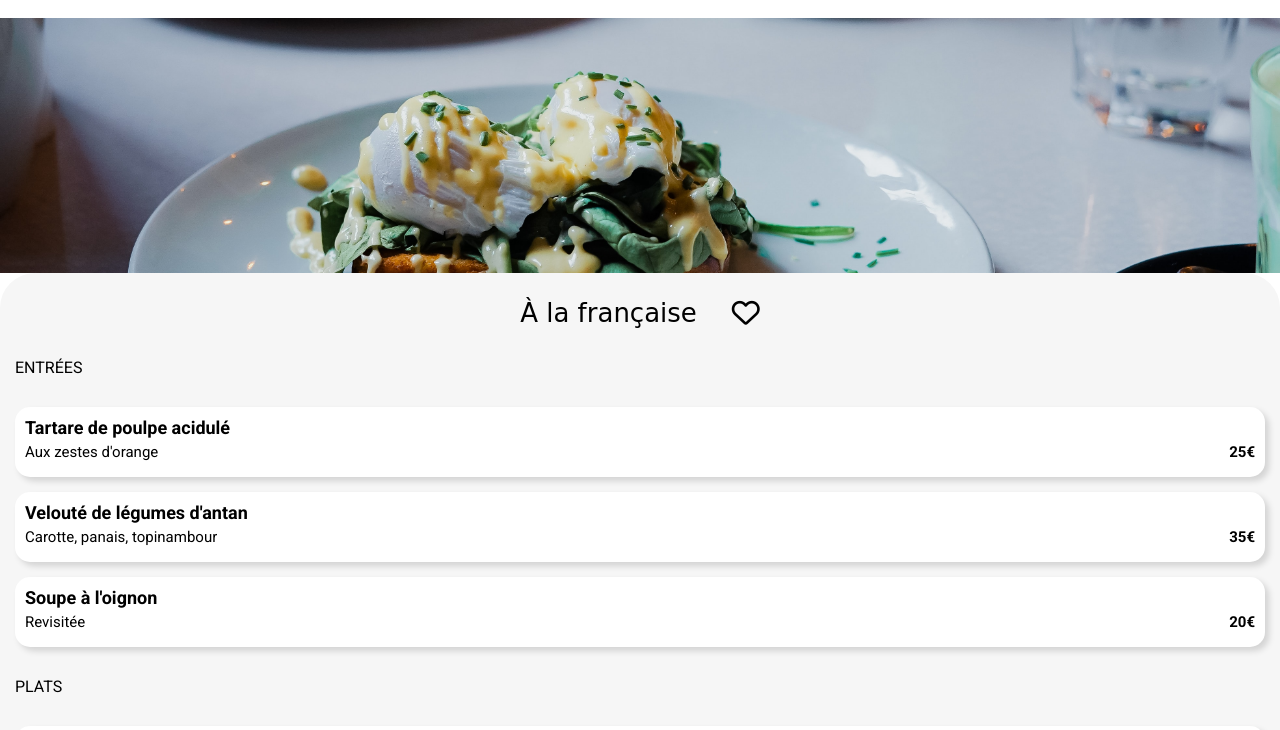
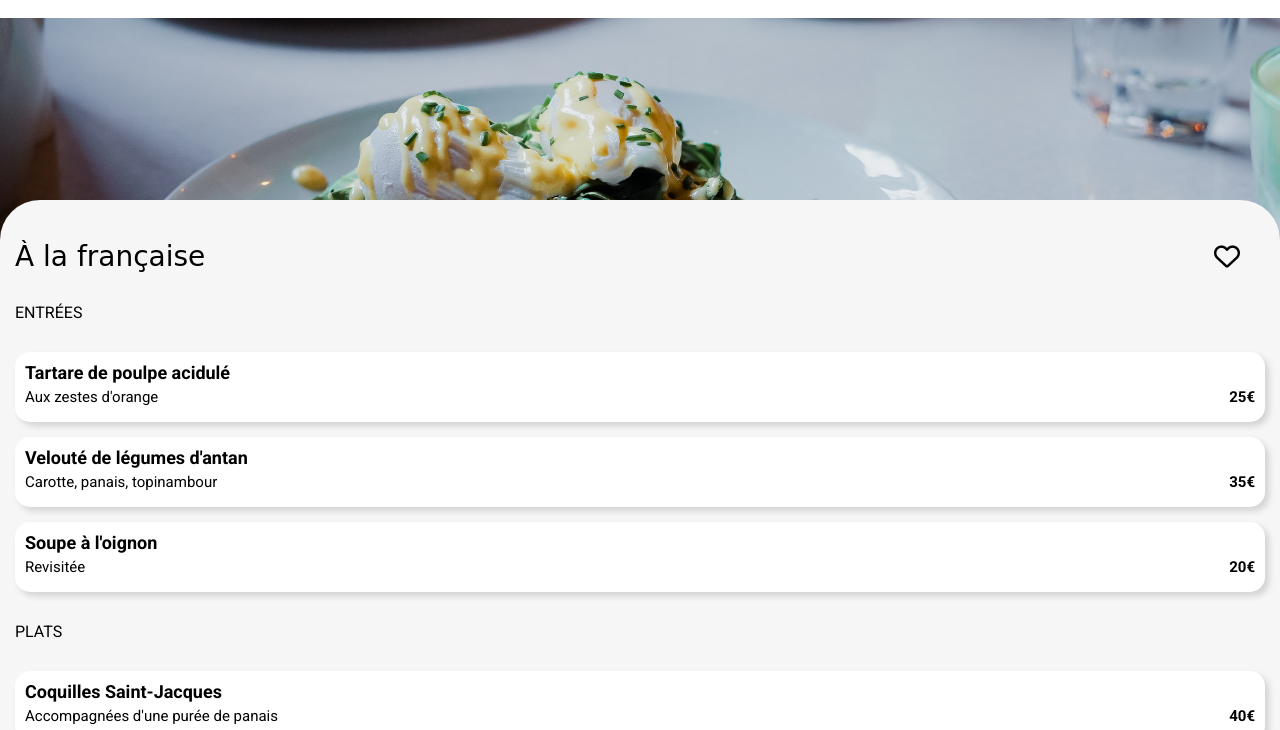
Before and after one commit to Allam0r/Ohmyfood, a website: page pages/a_la_française.html in a window 1280 px wide. Shown: the part 52-782 px from the top of the page. Drawn offline with Linux system fonts and the light colour scheme; a web font is replaced by a local one.

Commit message:
fix banner + footer

```diff
--- a/pages/a_la_française.html
+++ b/pages/a_la_française.html
@@ -37,18 +37,19 @@
 
     <main>
         <!-- Bannière -->
-        <div class="restaurant_picture">
-            <img src="../public/img/restaurants/menu_a_la_française.jpg" alt="À la française">
-        </div>
-
-        <!-- Titre + menu -->
-
-        <div class="bloc_menu">
+        <div class="banner_menu">
+            <div class="restaurant_picture">
+                <img src="../public/img/restaurants/menu_a_la_française.jpg" alt="À la française">
+            </div>
             <div class="title_restaurant">
                 <h1>À la française</h1>
                 <i class="far fa-heart" aria-hidden="true"></i>
             </div>
+        </div>
 
+        <!--menu -->
+
+        <div class="bloc_menu">
             <div class="listing_menu">
                 <!-- Entrées -->
                 <h2>ENTRÉES</h2>
@@ -135,21 +136,19 @@
     <!-- Footer -->
     <footer>
         <div class="logo">
-            <a href="../index.html">
-                <h3>ohmyfood</h3>
-            </a>
+            <h3><a href="../index.html">ohmyfood</a></h3>
         </div>
         <div class="footer_block_links">
             <div class="footer_block_link">
                 <i class="fa-solid fa-utensils"></i>
-                <h3>Proposer un restaurant</h3>
+                <h3><a href="#">Proposer un restaurant</a></h3>
             </div>
             <div class="footer_block_link">
                 <i class="fa-solid fa-handshake-angle"></i>
-                <h3>Devenir partenaire</h3>
+                <h3><a href="#">Devenir partenaire</a></h3>
             </div>
             <div class="footer_block_link">
-                <h3>Mentions légales</h3>
+                <h3><a href="#">Mentions légales</a></h3>
             </div>
             <div class="footer_block_link">
                 <h3><a href="mailto:contact@ohmyfood.com">Contact</a></h3>
--- a/sass/pages/restaurant/_banniere.scss
+++ b/sass/pages/restaurant/_banniere.scss
@@ -1,9 +1,36 @@
-.restaurant_picture {
-  height: 255px;
-  width: auto;
-  img {
-    object-fit: cover;
+.banner_menu {
+  position: relative;
+  .restaurant_picture {
     width: 100%;
-    height: 100%;
+    height: 255px;
+    position: relative;
+    img {
+      width: 100%;
+      height: 100%;
+      object-fit: cover;
+    }
+  }
+  .title_restaurant {
+    background: $color-grey;
+    display: flex;
+    align-items: center;
+    justify-content: space-between;
+    border-radius: 40px 40px 0 0;
+    position: absolute;
+    bottom: 0;
+    width: 100%;
+    padding: 40px 15px 0 15px;
+    h1 {
+      font-family: "Shrikhand", cursive;
+      font-size: 28px;
+      font-weight: 500;
+      overflow: hidden;
+      white-space: nowrap;
+      text-overflow: ellipsis;
+    }
+    i {
+      font-size: 26px;
+      padding-right: 25px;
+    }
   }
 }
--- a/sass/pages/restaurant/_menu.scss
+++ b/sass/pages/restaurant/_menu.scss
@@ -1,23 +1,6 @@
 .bloc_menu {
-  padding: 25px 15px;
-  background: #f6f6f6;
-  border-radius: 35px 35px 0 0;
-  .title_restaurant {
-    display: flex;
-    align-items: center;
-    justify-content: center;
-    flex-wrap: nowrap;
-    flex-direction: row;
-    gap: 35px;
-    h1 {
-      font-family: "Shrikhand", cursive;
-      font-size: 26px;
-      font-weight: 500;
-    }
-    i {
-      font-size: 28px;
-    }
-  }
+  padding: 0 15px;
+  background: $color-grey;
   .listing_menu {
     display: flex;
     flex-direction: column;
```
Also changed, not shown: pages/la_note_enchantée.html (+12 -13 lines), pages/la_palette_du_goût.html (+12 -13 lines), pages/le_délice_des_sens.html (+12 -13 lines), public/css/restaurant.css, 1 other file.
